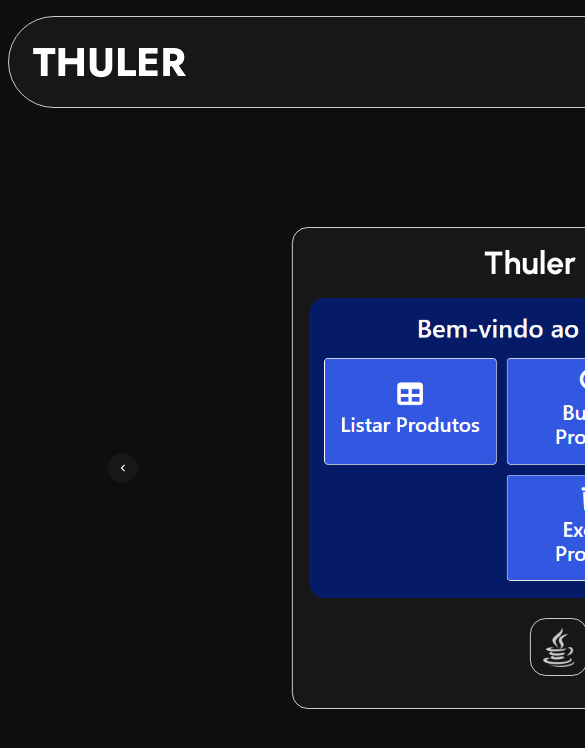
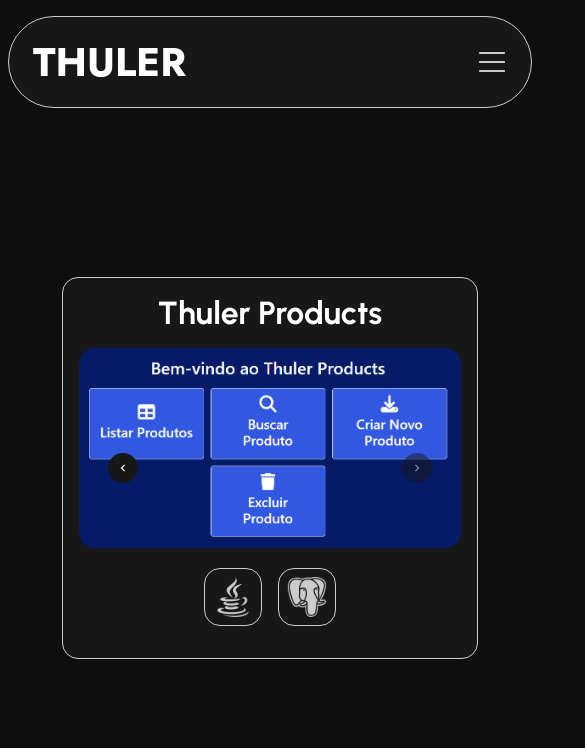
Before and after one commit to henrythuler/portfolio, a Vue app: page /projects in a window 390 px wide. Shown: the top 748 px of the page, 585 px wide, since content can reach past the window. Built offline with nearby package versions, Linux system fonts and the light colour scheme.

Commit message:
responsive finished

```diff
--- a/src/App.vue
+++ b/src/App.vue
@@ -64,7 +64,7 @@
   }
   @media(max-width: 564px){
     .container{
-      max-width: 100%;
+      width: 100%;
       padding: 0 .5rem;
     }
   }
--- a/src/assets/main.css
+++ b/src/assets/main.css
@@ -72,3 +72,14 @@
         transform: translateX(0);
     }
 }
+
+@keyframes unloadRight{
+    from{
+        opacity: 1;
+        transform: translateX(0);
+    }
+    to{
+        opacity: 0;
+        transform: translateX(50px);
+    }
+}
--- a/src/components/layout/TheHeader.vue
+++ b/src/components/layout/TheHeader.vue
@@ -10,8 +10,11 @@
             }
         },
         methods: {
-            showHideMenu(){
-                this.isMenuVisible = !this.isMenuVisible
+            showMenu(){
+                this.isMenuVisible = true
+            },
+            hideMenu(){
+                this.isMenuVisible = false
             }
         }
     }
@@ -26,15 +29,18 @@
                     <li><router-link to="/skills">Skills</router-link></li>
                 </ul>
             </nav>
-            <h1 v-show="!isMenuVisible">THULER</h1>
+            <h1>THULER</h1>
             <nav class="desktop-menu">
                 <ul>
                     <li><router-link to="/projects">Projects</router-link></li>
                     <li><router-link to="/contact">Contact</router-link></li>
                 </ul>
             </nav>
-            <img @click="showHideMenu" class="menu-button" src="/menu-icon.png" alt="Menu Icon">
+            <img @click="showMenu" class="menu-button" src="/menu-icon.png" alt="Menu Icon">
+            <teleport to="body">
+                <transition name="mobile-menu-animation">
                 <nav v-if="isMenuVisible" class="mobile-menu">
+                    <TheButton class="close-menu-button" @click="hideMenu">X</TheButton>
                     <ul>
                         <li><router-link to="/home">Home</router-link></li>
                         <li><router-link to="/skills">Skills</router-link></li>
@@ -42,6 +48,8 @@
                         <li><router-link to="/contact">Contact</router-link></li>
                     </ul>
                 </nav>
+                </transition>
+            </teleport>
         </HeaderModel>
     </div>
 </template>
@@ -51,8 +59,10 @@
         width: 100%;
     }
     .main-header{
+        position: relative;
         width: 100%;
         animation: loadDown ease-in 1s forwards;
+        z-index: 999;
     }
     header{
         width: 100%;
@@ -90,11 +100,29 @@
         background-color: #28E98C;
     }
     .mobile-menu{
-        animation: loadLeft .5s ease-in-out forwards;
-        width: 100%;
+        position: fixed;
+        z-index: 9999;
+        right: 0;
+        top: 0;
+        bottom: 0;
+        background-color: #0E0E0E;
+        padding: 3rem 1rem;
     }
     .mobile-menu ul{
         display: flex;
+        flex-direction: column;
+        align-items: center;
+        gap: 3rem;
+    }
+    .mobile-menu-animation-enter-active{
+        animation: loadLeft .5s ease-in-out forwards;
+    }
+    .mobile-menu-animation-leave-active{
+        animation: unloadRight .5s ease-in-out forwards;
+    }
+    .close-menu-button{
+        width: max-content;
+        margin-bottom: 2rem;
     }
     .menu-button{
         display: none;
--- a/src/components/projects/TheProjects.vue
+++ b/src/components/projects/TheProjects.vue
@@ -71,6 +71,12 @@
     #projects{
         animation: loadUp ease-in-out 1s forwards;
     }
+    .carousel{
+        width: 100%;
+    }
+    .carousel__slide{
+        max-width: 100%;
+    }
     .wrapper{
         display: flex;
         justify-content: center;
@@ -107,4 +113,16 @@
     .modal-card{
         width: 50%;
     }
+    @media (max-width: 768px){
+        .project-image img{
+            height: 260px;
+            border-radius: 1rem;
+        }
+    }
+    @media (max-width: 564px){
+        .project-image img{
+            height: 200px;
+            border-radius: 1rem;
+        }
+    }
 </style>
--- a/src/components/skills/TheSkills.vue
+++ b/src/components/skills/TheSkills.vue
@@ -47,9 +47,9 @@
     h3{
         font-size: 1.25rem;
     }
-    @media(max-width: 768px){
+    @media(max-width: 1300px){
         #skills{
-            margin-top: 2rem;
+            padding-top: 2rem;
         }
     }
 </style>
```
Lines whose indentation alone changed are shown as unchanged.
